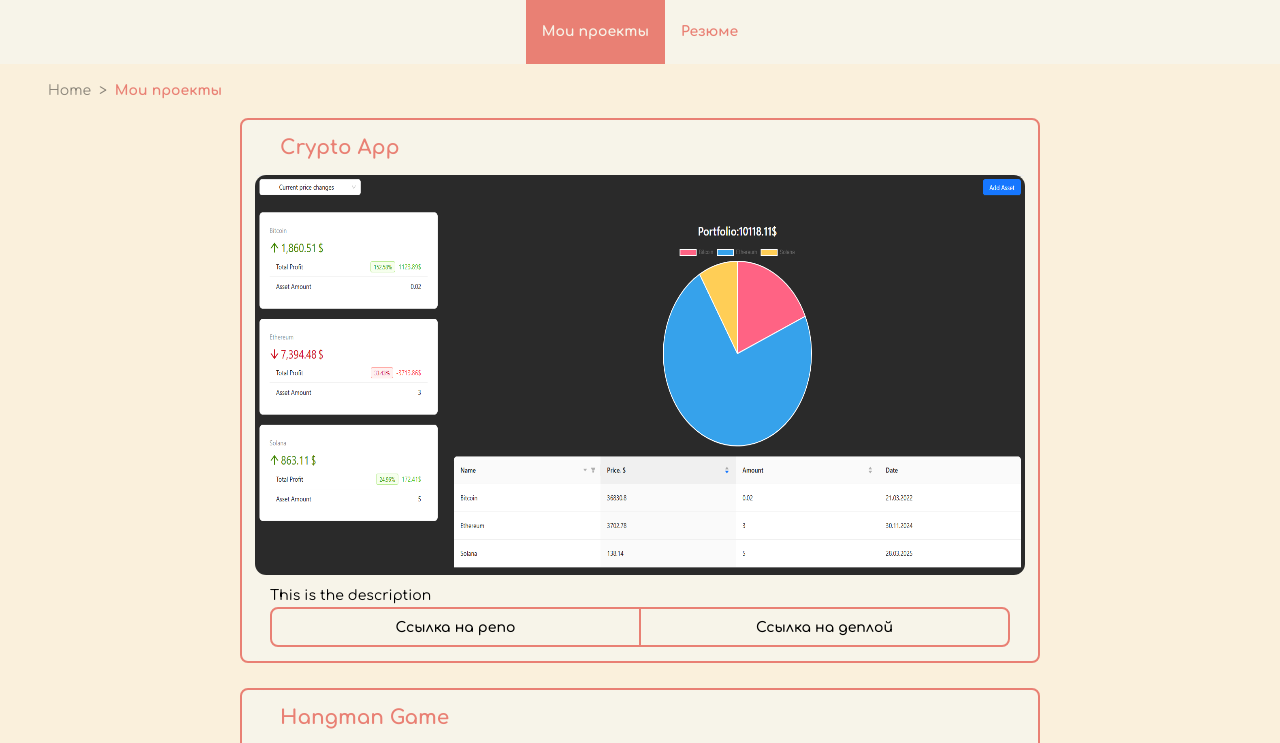
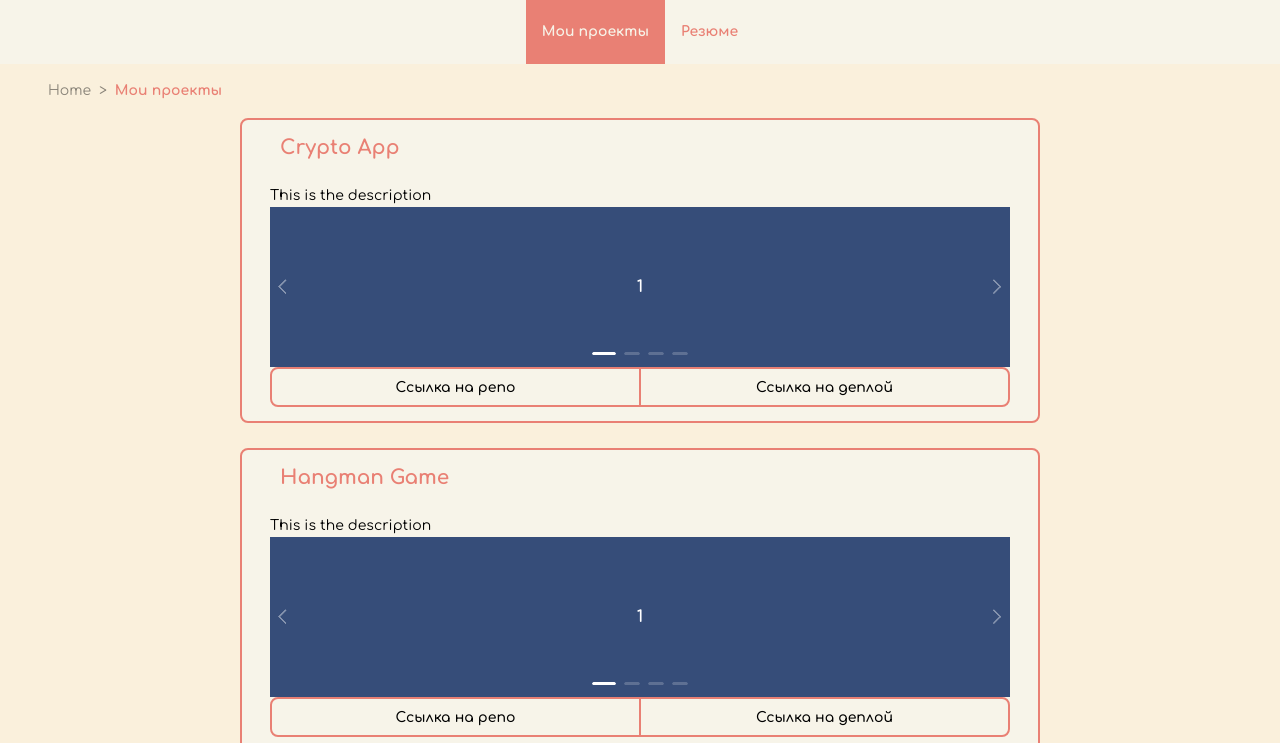
Before and after one commit to Mickle52/portfolio, a React (Vite) app: page / in a window 1280 px wide. Shown: the top 743 px of the page. Built offline with nearby package versions, Linux system fonts and the light colour scheme.

Commit message:
Try slider

```diff
--- a/src/components/pages/PageProjects/ProjectCard/ProjectCard.jsx
+++ b/src/components/pages/PageProjects/ProjectCard/ProjectCard.jsx
@@ -1,8 +1,20 @@
-import { Button, Card } from "antd";
+import { Button, Card, Carousel } from "antd";
 const { Meta } = Card;
 import "./ProjectCard.css";
 
+const contentStyle = {
+  margin: 0,
+  height: "160px",
+  color: "#fff",
+  lineHeight: "160px",
+  textAlign: "center",
+  background: "#364d79",
+};
+
 const ProjectCard = ({ cover, title, linkRepo, linkDeploy }) => {
+  const onChange = (currentSlide) => {
+    console.log(currentSlide);
+  };
   return (
     <Card
       className="content-card"
@@ -13,9 +25,30 @@ const ProjectCard = ({ cover, title, linkRepo, linkDeploy }) => {
         border: "2px solid #e98074",
         paddingInline: "14px",
       }}
-      cover={<img alt="example" src={cover} className="card-cover" />}
     >
       <Meta description="This is the description" />
+      <Carousel
+        arrows
+        infinite={true}
+        afterChange={onChange}
+        autoplay={{
+          dotDuration: true,
+        }}
+        autoplaySpeed={5000}
+      >
+        <div>
+          <h3 style={contentStyle}>1</h3>
+        </div>
+        <div>
+          <h3 style={contentStyle}>2</h3>
+        </div>
+        <div>
+          <h3 style={contentStyle}>3</h3>
+        </div>
+        <div>
+          <h3 style={contentStyle}>4</h3>
+        </div>
+      </Carousel>
       <div>
         <a href="/">
           <button className="link link-repo">Ссылка на репо</button>
```
